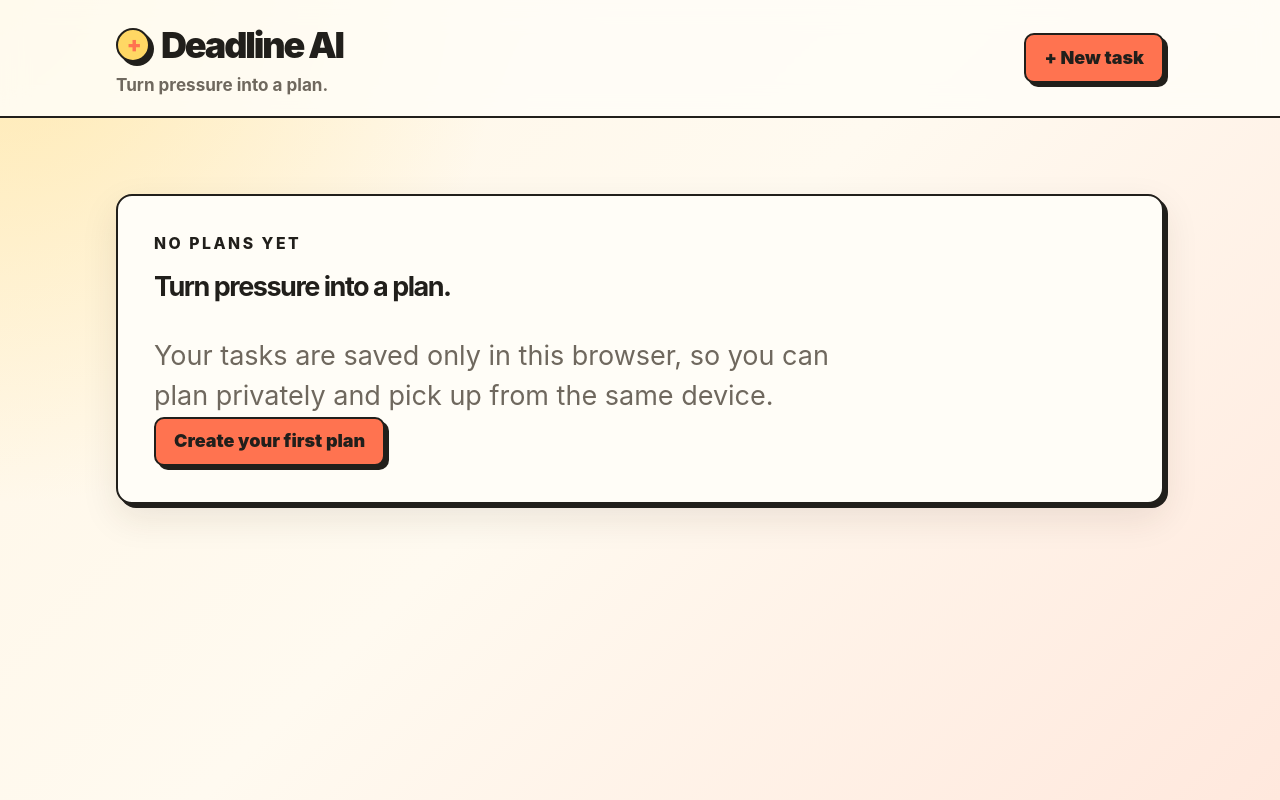
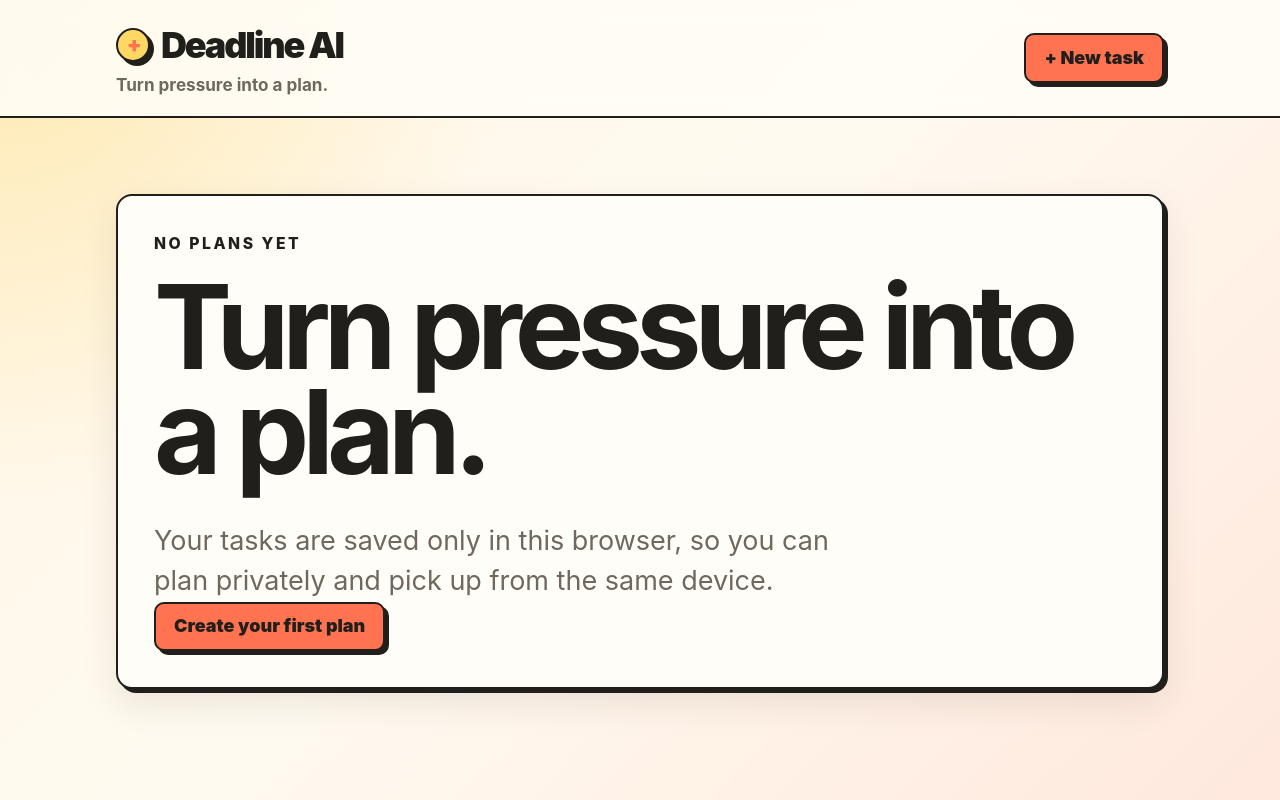
Before and after one commit to Perry661/deadline-ai, a Next.js app: page / in a window 1280 px wide. Built offline with nearby package versions, Linux system fonts and the light colour scheme.

Commit message:
fix: harden dashboard accessibility and dates

```diff
--- a/app/page.tsx
+++ b/app/page.tsx
@@ -1,28 +1,9 @@
-"use client";
-
-import { Dashboard } from "../src/components/dashboard";
-import { useTasks } from "../src/features/tasks/use-tasks";
-
-function DashboardSkeleton() {
-  return (
-    <section className="card" aria-label="Loading dashboard">
-      <p className="eyebrow">Loading</p>
-      <h1>Loading your plans…</h1>
-      <p className="intro">Checking this browser for saved tasks.</p>
-    </section>
-  );
-}
+import { DashboardPage } from "../src/components/dashboard";
 
 export default function Home() {
-  const { tasks, hydrated, deleteTask } = useTasks();
-
   return (
     <main>
-      {hydrated ? (
-        <Dashboard tasks={tasks} onDeleteTask={deleteTask} />
-      ) : (
-        <DashboardSkeleton />
-      )}
+      <DashboardPage />
     </main>
   );
 }
--- a/src/components/dashboard.tsx
+++ b/src/components/dashboard.tsx
@@ -1,4 +1,7 @@
+"use client";
+
 import type { StoredTask } from "../features/tasks/task";
+import { useTasks } from "../features/tasks/use-tasks";
 import { EmptyState } from "./empty-state";
 import { TaskCard } from "./task-card";
 
@@ -34,3 +37,23 @@ export function Dashboard({ tasks, onDeleteTask }: DashboardProps) {
     </section>
   );
 }
+
+function DashboardSkeleton() {
+  return (
+    <section className="card" aria-label="Loading dashboard">
+      <p className="eyebrow">Loading</p>
+      <h1>Loading your plans…</h1>
+      <p className="intro">Checking this browser for saved tasks.</p>
+    </section>
+  );
+}
+
+export function DashboardPage() {
+  const { tasks, hydrated, deleteTask } = useTasks();
+
+  return hydrated ? (
+    <Dashboard tasks={tasks} onDeleteTask={deleteTask} />
+  ) : (
+    <DashboardSkeleton />
+  );
+}
--- a/src/components/empty-state.tsx
+++ b/src/components/empty-state.tsx
@@ -4,7 +4,7 @@ export function EmptyState() {
   return (
     <section className="card" aria-labelledby="empty-dashboard-title">
       <p className="eyebrow">No plans yet</p>
-      <h2 id="empty-dashboard-title">Turn pressure into a plan.</h2>
+      <h1 id="empty-dashboard-title">Turn pressure into a plan.</h1>
       <p className="intro">
         Your tasks are saved only in this browser, so you can plan privately
         and pick up from the same device.
--- a/src/components/task-card.tsx
+++ b/src/components/task-card.tsx
@@ -21,8 +21,10 @@ function formatDeadline(deadline: string): string {
   return deadlineFormatter.format(new Date(`${deadline}T00:00:00.000Z`));
 }
 
-function formatRemainingDays(deadline: string): string {
-  const today = new Date();
+export function formatRemainingDays(
+  deadline: string,
+  today = new Date(),
+): string {
   const startOfToday = Date.UTC(
     today.getFullYear(),
     today.getMonth(),
```
Also changed, not shown: 1 other file (tests, documents, lock files or other folders).
